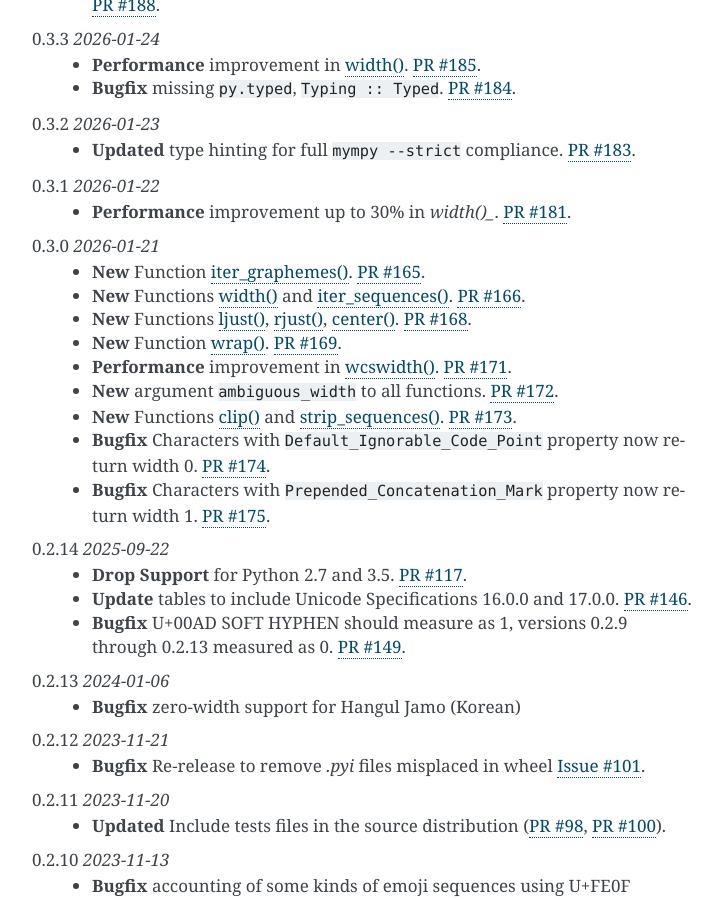
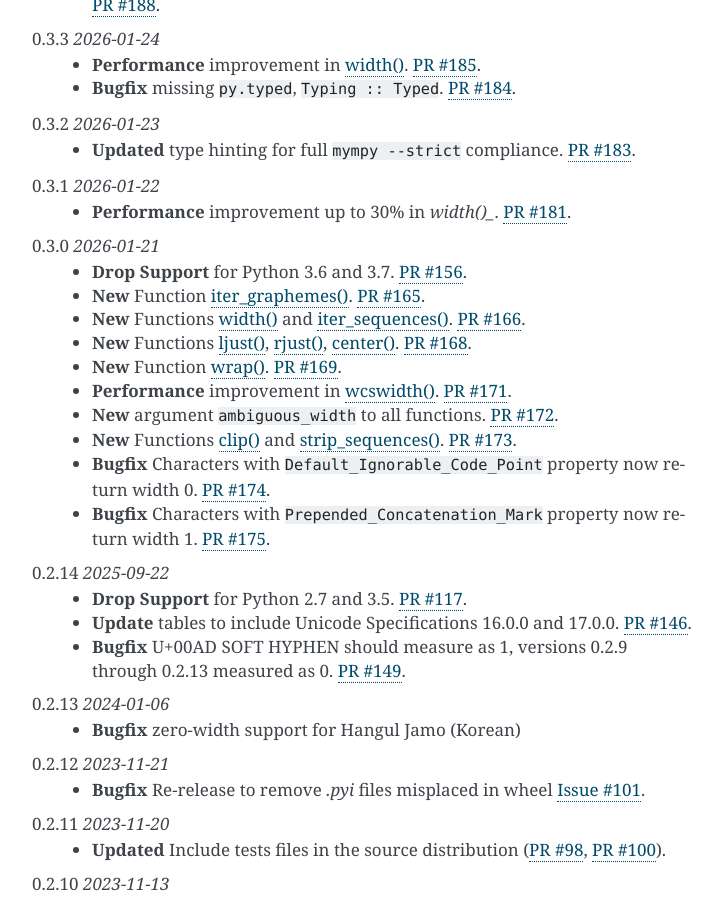
Before and after one commit to jquast/wcwidth, a Sphinx documentation site: the page built from docs/intro.rst, in a window 1280 px wide and 900 px high, scrolled down 9102 px. Shown: the whole window, without its empty margins (388-1110 px from the left). Built offline with Sphinx 7.4.7, drawn with Linux system fonts in a browser that asks for light colours.

Commit message:
clarify dropped support for python 3.6 and 3.7 :(

```diff
--- a/docs/intro.rst
+++ b/docs/intro.rst
@@ -457,6 +457,7 @@ History
   * **Performance** improvement up to 30% in `width()_`. `PR #181`_.
 
 0.3.0 *2026-01-21*
+  * **Drop Support** for Python 3.6 and 3.7. `PR #156`_.
   * **New** Function `iter_graphemes()`_. `PR #165`_.
   * **New** Functions `width()`_ and `iter_sequences()`_. `PR #166`_.
   * **New** Functions `ljust()`_, `rjust()`_, `center()`_. `PR #168`_.
@@ -599,6 +600,7 @@ https://www.cl.cam.ac.uk/~mgk25/ucs/wcwidth.c::
 .. _`PR #117`: https://github.com/jquast/wcwidth/pull/117
 .. _`PR #146`: https://github.com/jquast/wcwidth/pull/146
 .. _`PR #149`: https://github.com/jquast/wcwidth/pull/149
+.. _`PR #156`: https://github.com/jquast/wcwidth/pull/156
 .. _`PR #165`: https://github.com/jquast/wcwidth/pull/165
 .. _`PR #166`: https://github.com/jquast/wcwidth/pull/166
 .. _`PR #168`: https://github.com/jquast/wcwidth/pull/168
```
